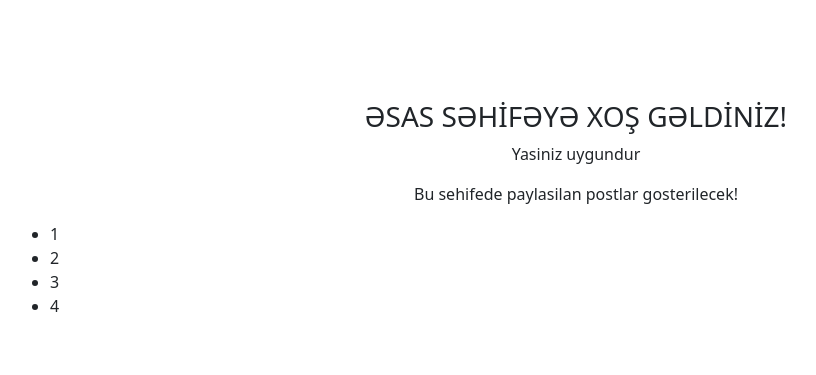
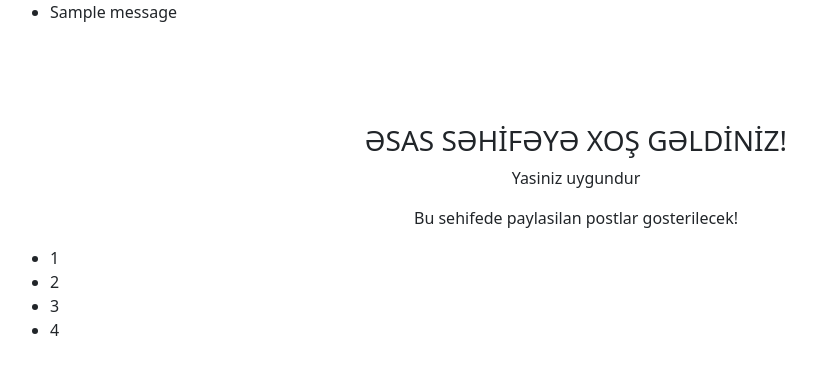
Before and after one commit to aliyevorkhan/iktlab_blog_project_django, a Django app: page / in a window 1280 px wide. Shown: the part 56-431 px from the top of the page, without its empty margins (64-880 px from the left). Run offline with Django 4.2, Linux system fonts and the light colour scheme; one stand-in notice (Sample message) is shown; some libraries are stand-ins or nearby versions.

Commit message:
django messages added

```diff
--- a/templates/layout.html
+++ b/templates/layout.html
@@ -10,6 +10,13 @@
 <body>
     {% include "includes/navbar.html" %}
     <div class="container">
+        {% if messages %}
+            <ul class="messages">
+                {% for message in messages %}
+                <li{% if message.tags %} class="{{ message.tags }}"{% endif %}>{{ message }}</li>
+                {% endfor %}
+            </ul>
+        {% endif %}
         {% block body %}
 
         {% endblock body %}
```
Also changed, not shown: user/views.py (+2 -24 lines), db.sqlite3.
